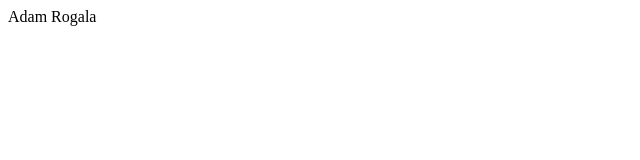
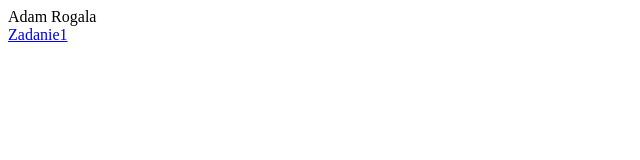
Before and after one commit to Antos132/antos132.github.io, a plain HTML site: page index.html in a window 1280 px wide. Shown: the full height of the page, 0-640 px from the left. Drawn offline with Linux system fonts and the light colour scheme.

Commit message:
Update index.html

```diff
--- a/index.html
+++ b/index.html
@@ -7,8 +7,10 @@
 </head>
 <body>
 
-Adam Rogala
+Adam Rogala<br>
+<a href="file:///D:/3F_Rogala/html/ZADANIE1/zadanie1.html">Zadanie1</a>
 
 
 </body>
+
 </html>
```
